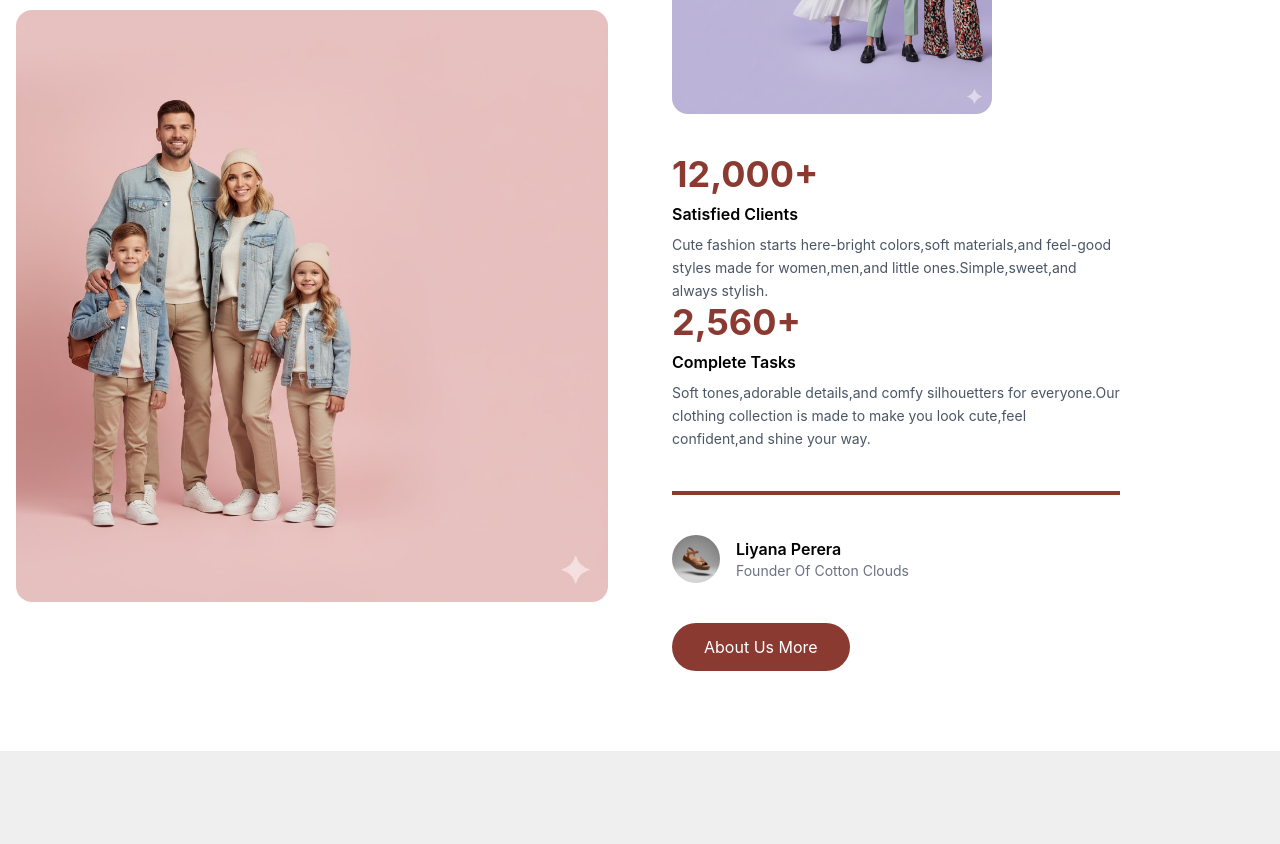
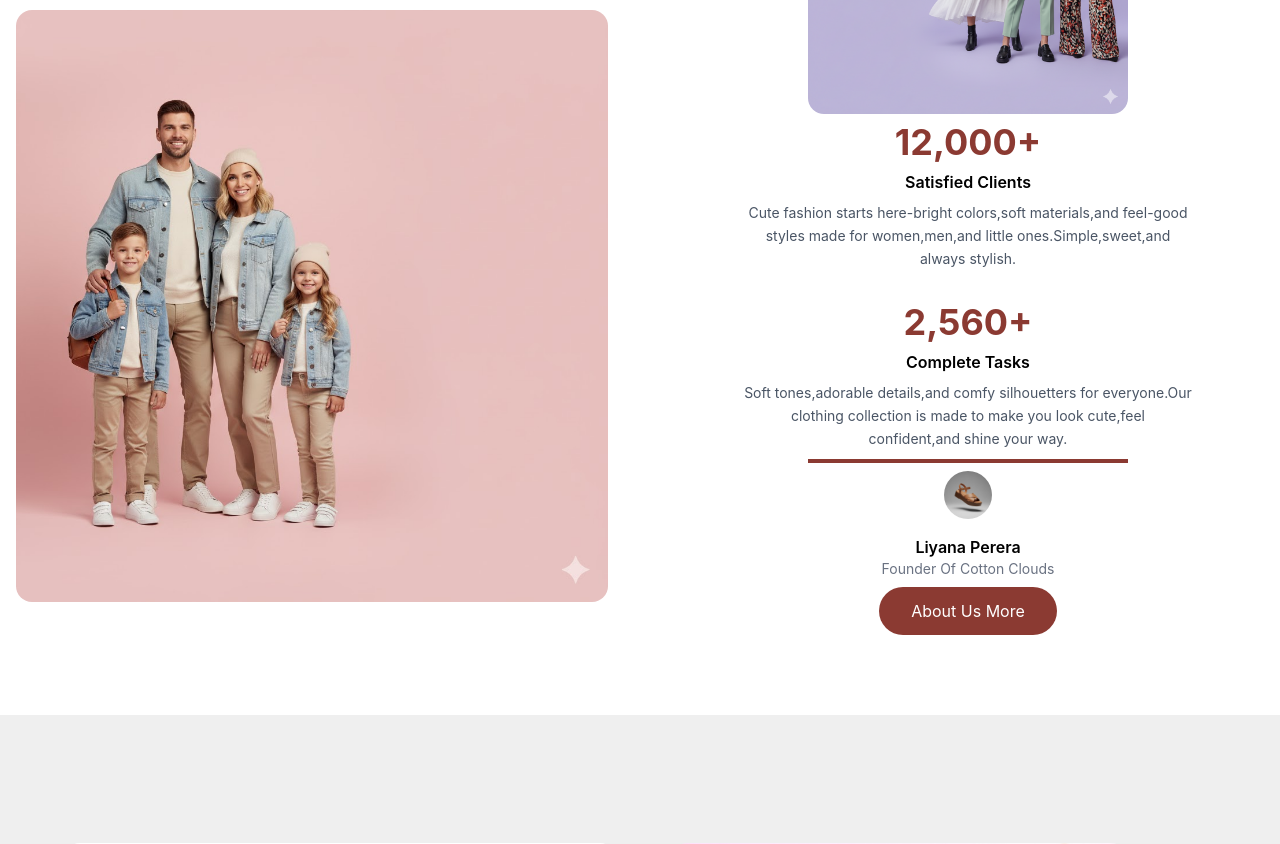
Before and after one commit to supunyasanthaofficial/Cotton, a React (Vite) app: page /about-us in a window 1280 px wide. Shown: the part 1160-2004 px from the top of the page. Built offline with nearby package versions, Linux system fonts and the light colour scheme.

Commit message:
center the right side content

```diff
--- a/src/components/AboutSection.jsx
+++ b/src/components/AboutSection.jsx
@@ -4,7 +4,7 @@ import BD3 from "../assets/images/BD3.png";
 
 export default function AboutSection() {
   return (
-    <section className="w-full  bg-white py-20 ">
+    <section className="w-full bg-white py-20">
       <div className="max-w-7xl mx-auto px-4">
         <div className="grid grid-cols-1 lg:grid-cols-2 gap-16 items-start">
           <div>
@@ -19,7 +19,7 @@ export default function AboutSection() {
               We Have 5 Years Of Experience <br />
               In Fashion Industry.
             </h2>
-            <p className="text-gray-600  max-w-lg mb-10">
+            <p className="text-gray-600 max-w-lg mb-10">
               Dress your day in cuteness! Explore everyday essentials, stylish
               outfits,and playful designs perfect for every age every moment.
             </p>
@@ -29,18 +29,18 @@ export default function AboutSection() {
                 alt="Family Fashion"
                 className="w-full rounded-2xl object-cover"
               />
-
             </div>
           </div>
-          <div className="space-y-10">
-            <div className="relative  w-80  ">
+
+          <div className="space-y-2 flex flex-col items-center justify-center text-center">
+            <div className="relative w-80">
               <img
                 src={AS2}
                 alt="models"
                 className="rounded-2xl bg-[#c9c3e6] p-0"
               />
             </div>
-            <div className="space-y">
+            <div className="space-y-8">
               <Stat
                 number="12,000+"
                 title="Satisfied Clients"
@@ -52,14 +52,14 @@ export default function AboutSection() {
                 text="Soft tones,adorable details,and comfy silhouetters for everyone.Our clothing collection is made to make you look cute,feel confident,and shine your way."
               />
             </div>
-            <div className="w-md h-1 bg-[#8b3a32]" />
-            <div className="flex items-center gap-4">
+            <div className="w-full max-w-xs h-1 bg-[#8b3a32]" />
+            <div className="flex flex-col items-center gap-4">
               <img
                 src={BD3}
                 alt="Founder"
                 className="w-12 h-12 rounded-full object-cover"
               />
-              <div>
+              <div className="text-center">
                 <p className="font-semibold">Liyana Perera</p>
                 <p className="text-sm text-gray-500">
                   Founder Of Cotton Clouds
@@ -75,8 +75,9 @@ export default function AboutSection() {
     </section>
   );
 }
+
 const Stat = ({ number, title, text }) => (
-  <div>
+  <div className="flex flex-col items-center">
     <h3 className="text-4xl font-bold text-[#8b3a32] mb-2">{number}</h3>
     <h4 className="font-semibold mb-2">{title}</h4>
     <p className="text-gray-600 text-sm max-w-md leading-relaxed">{text}</p>
```
